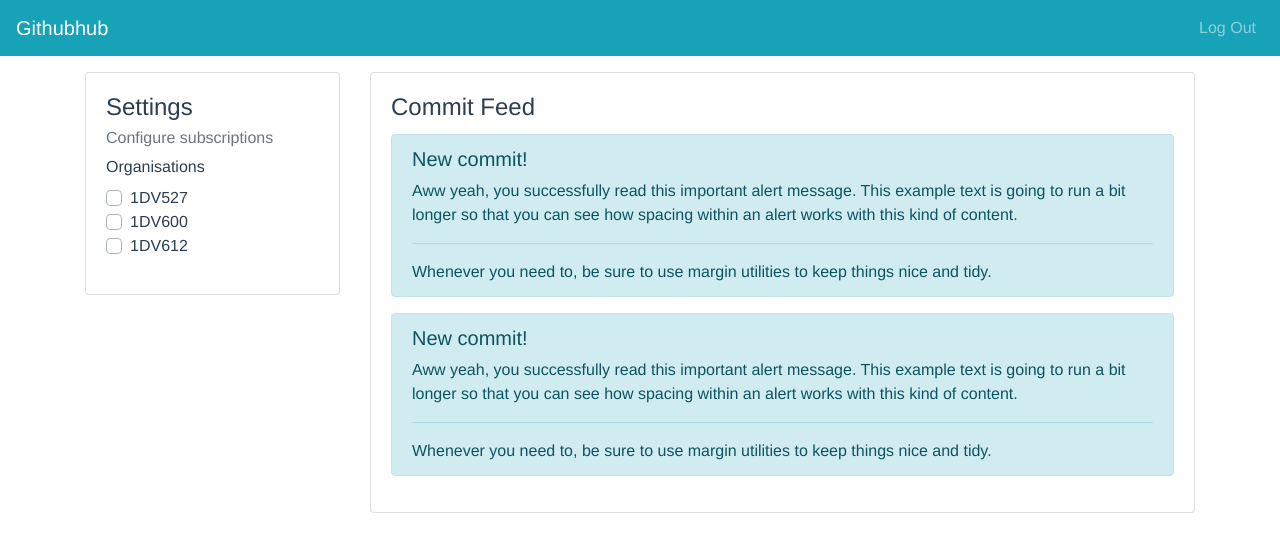
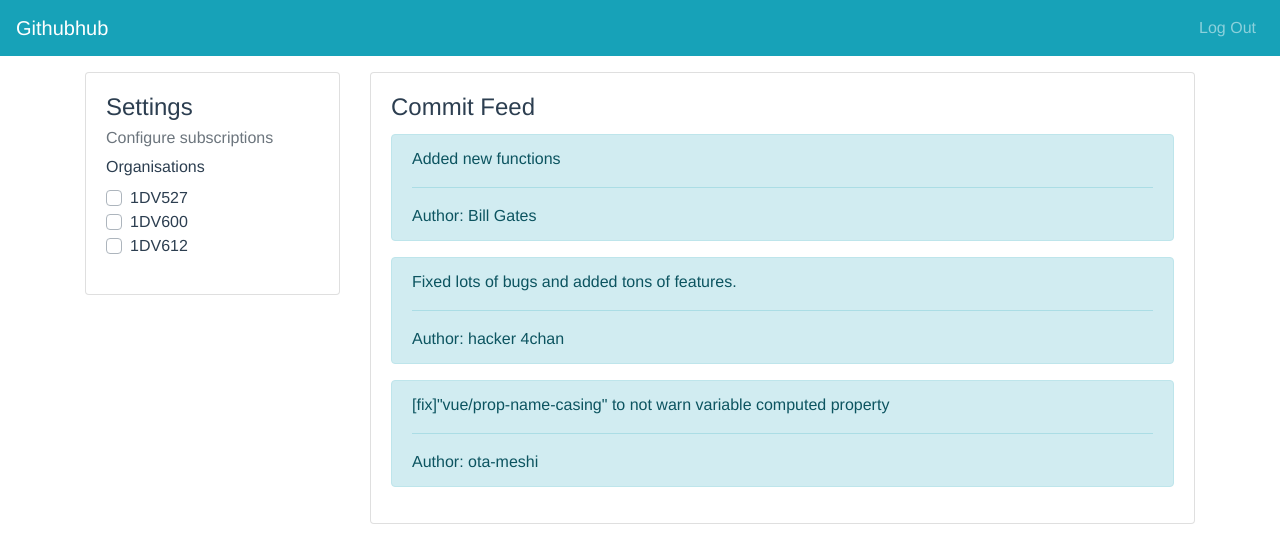
Before and after one commit to camipe/1dv612-githubhub, a Vue app in the folder client/: page /#/ in a window 1280 px wide. Shown: the top 560 px of the page. Built offline with nearby package versions, Linux system fonts and the light colour scheme.

Commit message:
Created feed component.

```diff
--- /dev/null
+++ b/client/src/components/Feed.vue
@@ -0,0 +1,35 @@
+<template>
+  <b-col cols="9">
+    <b-card
+      title="Commit Feed">
+      <div
+        v-for="commit in commits"
+        :key="commit.id">
+        <b-alert
+          show
+          variant="info">
+          <p>
+            {{ commit.message }}
+          </p>
+          <hr>
+          <p class="mb-0">
+            Author: {{ commit.author }}
+          </p>
+        </b-alert>
+      </div>
+    </b-card>
+  </b-col>
+</template>
+<script>
+export default {
+  name: 'Feed',
+  props: {
+    commits: {
+      type: Array,
+      default: () => {
+        return [];
+      },
+    }
+  },
+}
+</script>
--- a/client/src/components/MainPage.vue
+++ b/client/src/components/MainPage.vue
@@ -4,39 +4,7 @@
     <b-container id="main">
       <b-row>
         <settings :organisations="options"/>
-        <b-col cols="9">
-          <b-card
-            title="Commit Feed">
-            <b-alert
-              show
-              variant="info">
-              <h5 class="alert-heading">New commit!</h5>
-              <p>
-                Aww yeah, you successfully read this important alert message.
-                This example text is going to run a bit longer so that you can see
-                how spacing within an alert works with this kind of content.
-              </p>
-              <hr>
-              <p class="mb-0">
-                Whenever you need to, be sure to use margin utilities to keep things nice and tidy.
-              </p>
-            </b-alert>
-            <b-alert
-              show
-              variant="info">
-              <h5 class="alert-heading">New commit!</h5>
-              <p>
-                Aww yeah, you successfully read this important alert message.
-                This example text is going to run a bit longer so that you can see
-                how spacing within an alert works with this kind of content.
-              </p>
-              <hr>
-              <p class="mb-0">
-                Whenever you need to, be sure to use margin utilities to keep things nice and tidy.
-              </p>
-            </b-alert>
-          </b-card>
-        </b-col>
+        <feed :commits="commits"/>
       </b-row>
     </b-container>
   </div>
@@ -45,12 +13,14 @@
 <script>
 import Navigation from '@/components/Navigation';
 import Settings from '@/components/Settings';
+import Feed from '@/components/Feed';
 
 export default {
   name: 'MainPage',
     components: {
       Navigation,
       Settings,
+      Feed
   },
   data () {
     return {
@@ -61,6 +31,23 @@ export default {
         { text: '1DV612', value: '1DV612' }
       ],
       loggedIn: true,
+      commits: [
+        {
+          id: 1,
+          message: 'Added new functions',
+          author: 'Bill Gates'
+        },
+        {
+          id: 2,
+          message: 'Fixed lots of bugs and added tons of features.',
+          author: 'hacker 4chan'
+        },
+        {
+          id: 3,
+          message: '[fix]"vue/prop-name-casing" to not warn variable computed property',
+          author: 'ota-meshi'
+        }
+      ]
     }
   }
 }
```
